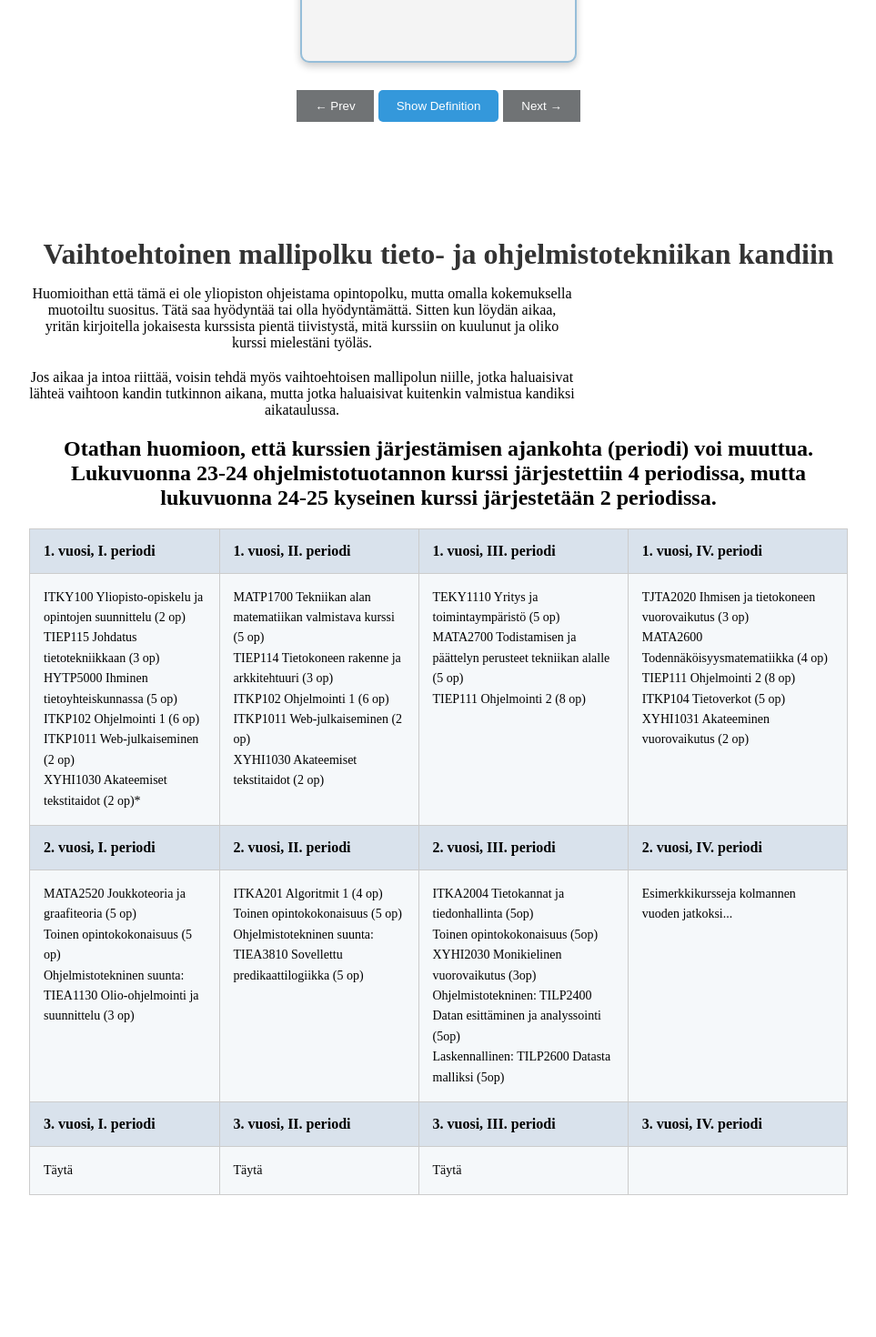
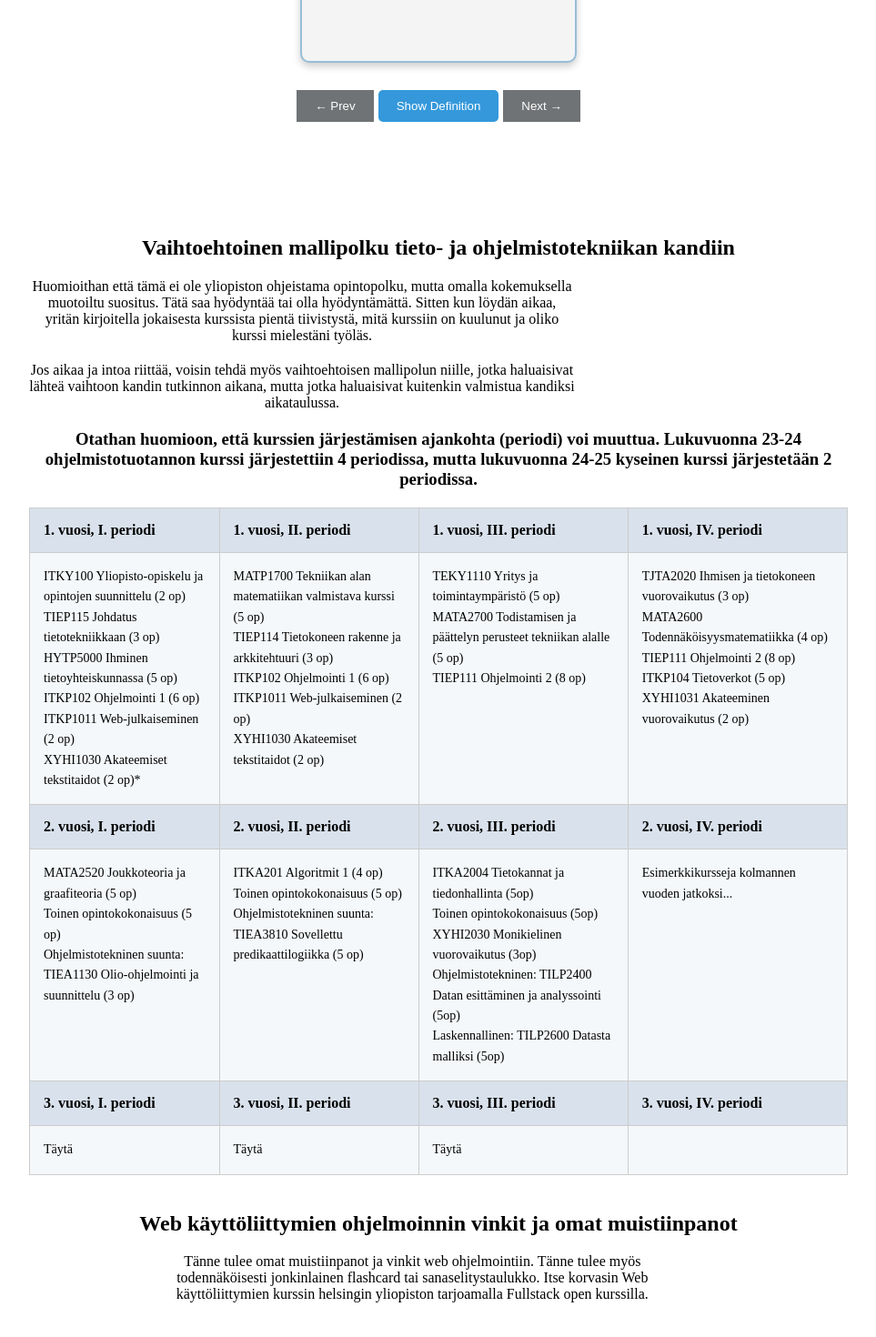
Before and after one commit to lehtio/webproject, a React (Vite) app in the folder webproject/: page /studies in a window 1280 px wide. Shown: the part 594-2064 px from the top of the page at 91% size, without its empty margins (158-1121 px from the left). Before the commit the page ends 1976 px from the top, so only its background shows below. Built offline with nearby package versions, Linux system fonts and the light colour scheme.

Commit message:
lisäyksiä studies ja cd sivulle

```diff
--- /dev/null
+++ b/webproject/src/components/Fullstack.jsx
@@ -0,0 +1,18 @@
+import React from 'react';
+
+
+const Fullstack = () => {
+    return (
+      <div>
+
+        <h2>Web käyttöliittymien ohjelmoinnin vinkit ja omat muistiinpanot</h2>
+
+        <p>Tänne tulee omat muistiinpanot ja vinkit web ohjelmointiin. Tänne tulee myös todennäköisesti jonkinlainen
+            flashcard tai sanaselitystaulukko. Itse korvasin Web käyttöliittymien kurssin helsingin yliopiston
+            tarjoamalla Fullstack open kurssilla.
+        </p>
+      </div>
+    );
+  };
+
+export default Fullstack;
--- a/webproject/src/components/Mallipolku.jsx
+++ b/webproject/src/components/Mallipolku.jsx
@@ -4,7 +4,7 @@ import '../styles/Mallipolku.css';
 const Mallipolku = () => {
   return (
     <div className="studies-container">
-      <h1>Vaihtoehtoinen mallipolku tieto- ja ohjelmistotekniikan kandiin</h1>
+      <h2>Vaihtoehtoinen mallipolku tieto- ja ohjelmistotekniikan kandiin</h2>
       <p>Huomioithan että tämä ei ole yliopiston ohjeistama opintopolku, mutta omalla kokemuksella muotoiltu suositus.
           Tätä saa hyödyntää tai olla hyödyntämättä. Sitten kun löydän aikaa, yritän kirjoitella jokaisesta kurssista pientä tiivistystä,
           mitä kurssiin on kuulunut ja oliko kurssi mielestäni työläs.
@@ -12,9 +12,9 @@ const Mallipolku = () => {
       <p>Jos aikaa ja intoa riittää, voisin tehdä myös vaihtoehtoisen mallipolun niille, jotka haluaisivat lähteä vaihtoon kandin tutkinnon
         aikana, mutta jotka haluaisivat kuitenkin valmistua kandiksi aikataulussa.
       </p>
-      <h2>Otathan huomioon, että kurssien järjestämisen ajankohta (periodi) voi muuttua. Lukuvuonna 23-24 ohjelmistotuotannon kurssi järjestettiin
+      <h3>Otathan huomioon, että kurssien järjestämisen ajankohta (periodi) voi muuttua. Lukuvuonna 23-24 ohjelmistotuotannon kurssi järjestettiin
         4 periodissa, mutta lukuvuonna 24-25 kyseinen kurssi järjestetään 2 periodissa.
-      </h2>
+      </h3>
 
       <table className="study-plan">
         <thead>
--- a/webproject/src/pages/Cv.jsx
+++ b/webproject/src/pages/Cv.jsx
@@ -3,6 +3,8 @@ import slushImage from '../assets/slush.png';
 import fortumImage from '../assets/fortum.png';
 import natoImage from '../assets/nato.png'
 import algoImage from '../assets/algo.png'
+import duolingoImage from '../assets/duolingo.jpg'
+
 import '../styles/Cv.css';
 
 const Cv = () => {
@@ -18,9 +20,10 @@ const Cv = () => {
       <h1>Mitä oon touhunnut elämälläni</h1>
       <p>Tänne tulee cv ja osaamisen kuvaamista sitten kun kerkeää. Ensimmäisenä on tarkoitus kumminkin täyttää opintokornerin sisältöä ja puuhata devaamista.</p>
 
-      <p>
-        I have experience in software development, working with various technologies such as React, Node.js, and more.
-      </p>
+
+      <img src={duolingoImage}/>
+
+      <p>Certified duolingo addikti</p>
     </div>
   );
 };
--- a/webproject/src/pages/Studies.jsx
+++ b/webproject/src/pages/Studies.jsx
@@ -3,6 +3,7 @@ import Flashcard from '../components/Flashcard'; // Tuodaan Flashcard-komponentt
 import flashcards from '../data/flashcards'; // Tuodaan flashcard-tiedot
 import '../styles/Studies.css'; // Tyylit
 import Mallipolku from '../components/Mallipolku'
+import Fullstack from '../components/Fullstack'
 
 const Studies = () => {
   const [currentCardIndex, setCurrentCardIndex] = useState(0);
@@ -76,7 +77,9 @@ const Studies = () => {
           Next &#8594;
         </button>
       </div>
+
       <Mallipolku />
+      <Fullstack/>
     </div>
   );
 };
--- a/webproject/src/styles/Cv.css
+++ b/webproject/src/styles/Cv.css
@@ -16,3 +16,6 @@
     max-width: 100%;
     object-fit: contain;
   }
+  .img {
+
+  }
--- a/webproject/src/styles/Mallipolku.css
+++ b/webproject/src/styles/Mallipolku.css
@@ -34,6 +34,8 @@
     font-size: 12px;
     color: #555;
   }
+
+
   h1 {
     color: #333;
     text-align: center;
@@ -45,3 +47,12 @@
     max-width: 600px;
     margin-bottom: 20px;
   }
+
+  a {
+    color: #bddfe0;
+    text-decoration: none;
+  }
+
+  a:hover {
+    text-decoration: underline;
+  }
```
Also changed, not shown: webproject/src/assets/duolingo.jpg (added), 1 other file (tests, documents, lock files or other folders).
